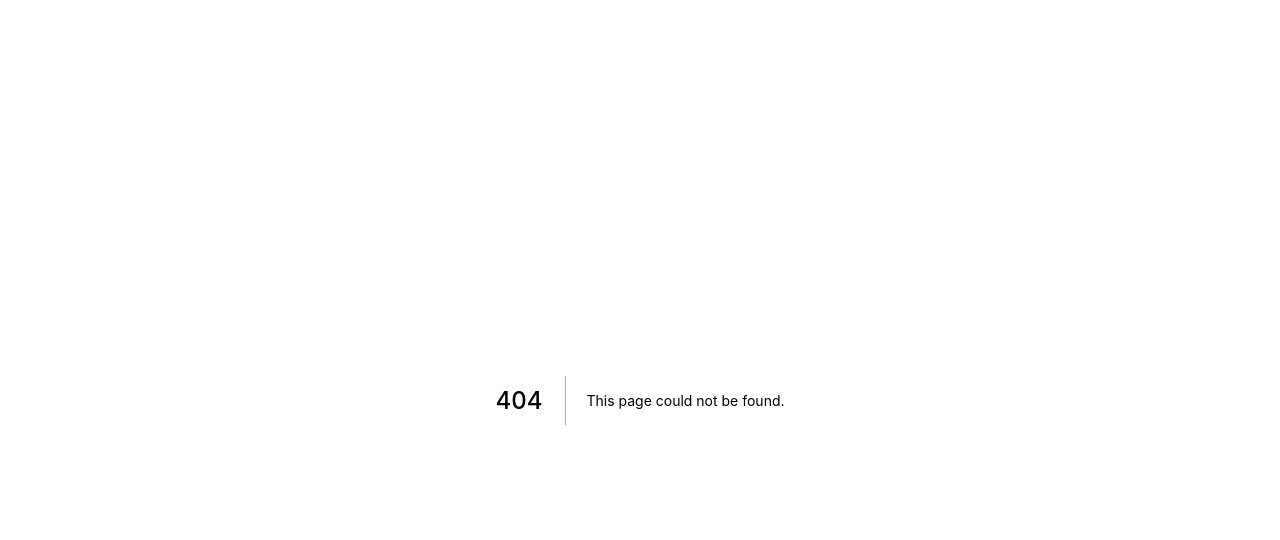
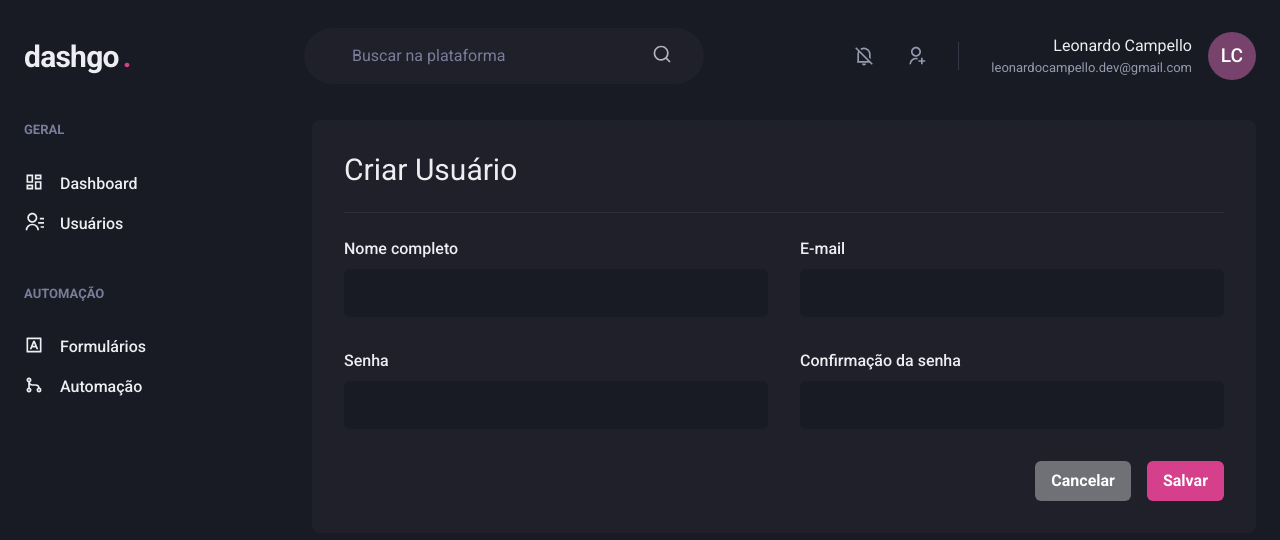
Before and after one commit to LeonardoCampello-dev/dashgo, a Next.js app: page /users/create in a window 1280 px wide. Before the commit this address had no page. Shown: the top 540 px of the page. Built offline with nearby package versions, Linux system fonts and the light colour scheme.

Commit message:
💥 NEW: Create user page

```diff
--- /dev/null
+++ b/src/pages/users/create.tsx
@@ -0,0 +1,65 @@
+import {
+  Box,
+  Flex,
+  Heading,
+  Divider,
+  VStack,
+  SimpleGrid,
+  HStack,
+  Button
+} from '@chakra-ui/react';
+
+import { Header } from '../../components/Header';
+import { Sidebar } from '../../components/Siderbar';
+import { Input } from '../../components/Form/Input';
+
+export default function CreateUser() {
+  return (
+    <Box>
+      <Header />
+
+      <Flex width='100%' my='6' maxWidth={1480} mx='auto' px='6'>
+        <Sidebar />
+
+        <Box flex='1' borderRadius={8} bg='gray.800' p='8'>
+          <Heading size='lg' fontWeight='normal'>
+            Criar Usuário
+          </Heading>
+
+          <Divider my='6' borderColor='gray.700' />
+
+          <VStack spacing='8'>
+            <SimpleGrid
+              minChildWidth='240px'
+              spacing='8'
+              width='100%'
+            >
+              <Input name='name' label='Nome completo' />
+              <Input name='email' label='E-mail' type='email' />
+            </SimpleGrid>
+
+            <SimpleGrid
+              minChildWidth='240px'
+              spacing='8'
+              width='100%'
+            >
+              <Input name='password' label='Senha' type='password' />
+              <Input
+                name='password_confirmation'
+                label='Confirmação da senha'
+                type='password'
+              />
+            </SimpleGrid>
+          </VStack>
+
+          <Flex mt='8' justify='flex-end'>
+            <HStack spacing='4'>
+              <Button colorScheme='whiteAlpha'>Cancelar</Button>
+              <Button colorScheme='pink'>Salvar</Button>
+            </HStack>
+          </Flex>
+        </Box>
+      </Flex>
+    </Box>
+  );
+}
```
